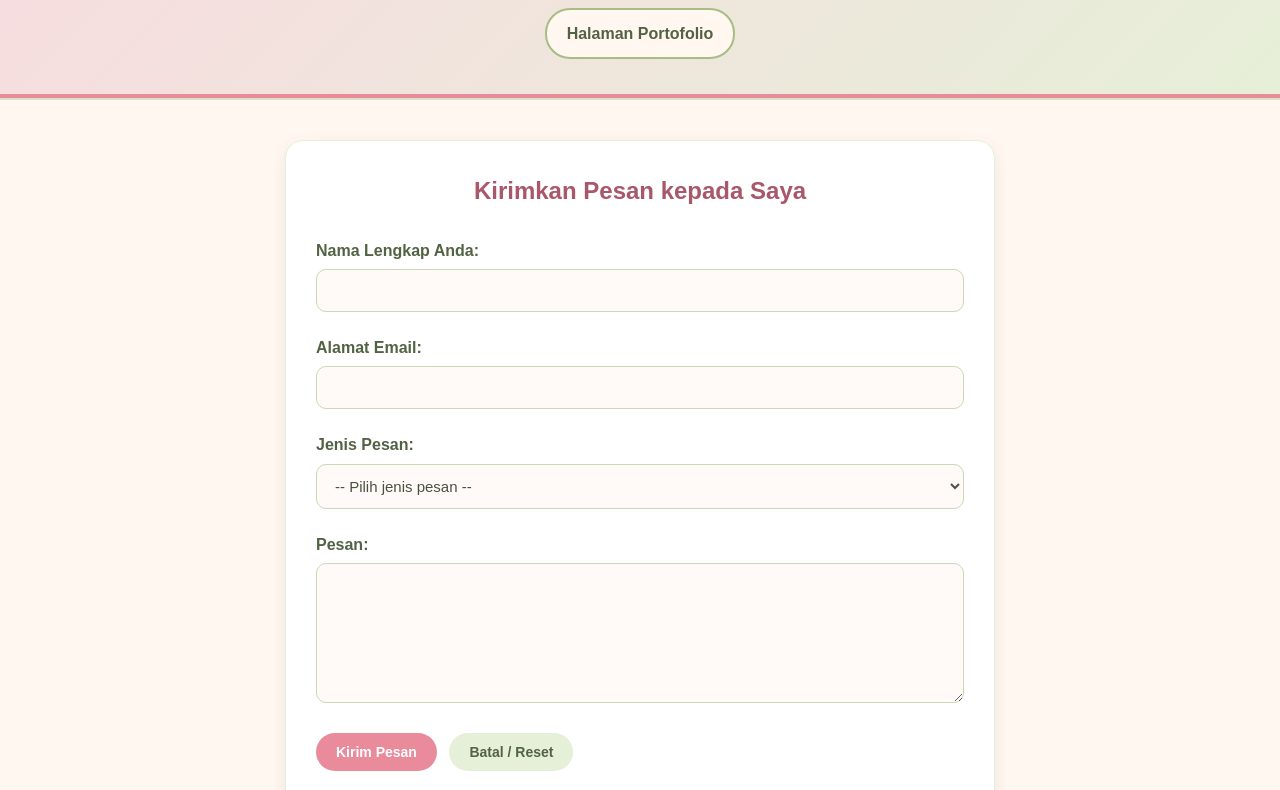
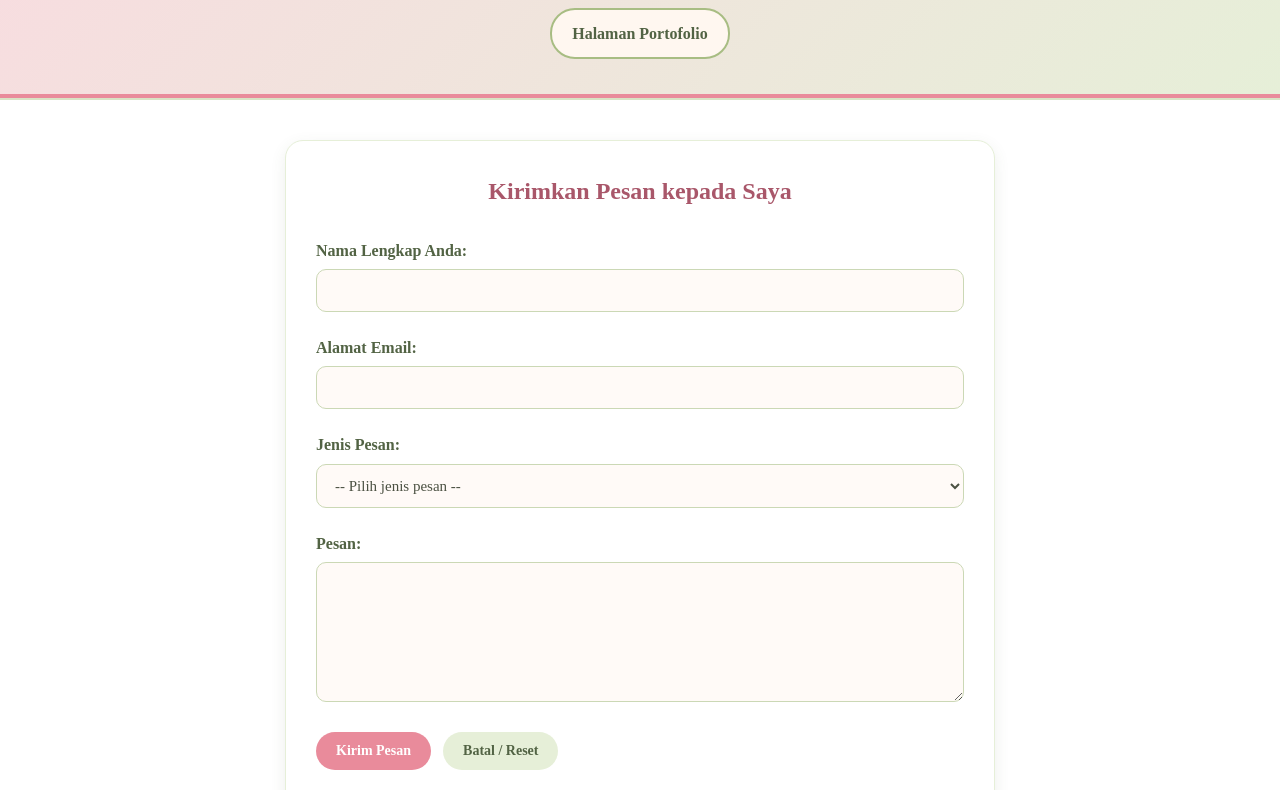
Before and after one commit to amel-imup/Praktikum-Pemrograman-Web-2026, a plain HTML site: page Pertemuan 3/resume_biodata.html in a window 1280 px wide. Shown: the part 93-883 px from the top of the page. Drawn offline with Linux system fonts and the light colour scheme.

```diff
--- a/Pertemuan 3/resume_biodata.css
+++ b/Pertemuan 3/resume_biodata.css
@@ -6,7 +6,7 @@
 body {
     margin: 0;
     padding: 0;
-    font-family: Arial, Helvetica, sans-serif;
+    font-family: 'Times New Roman', Times, serif
     background-color: #fff7f0;
     color: #4b5142;
     line-height: 1.7;
```
